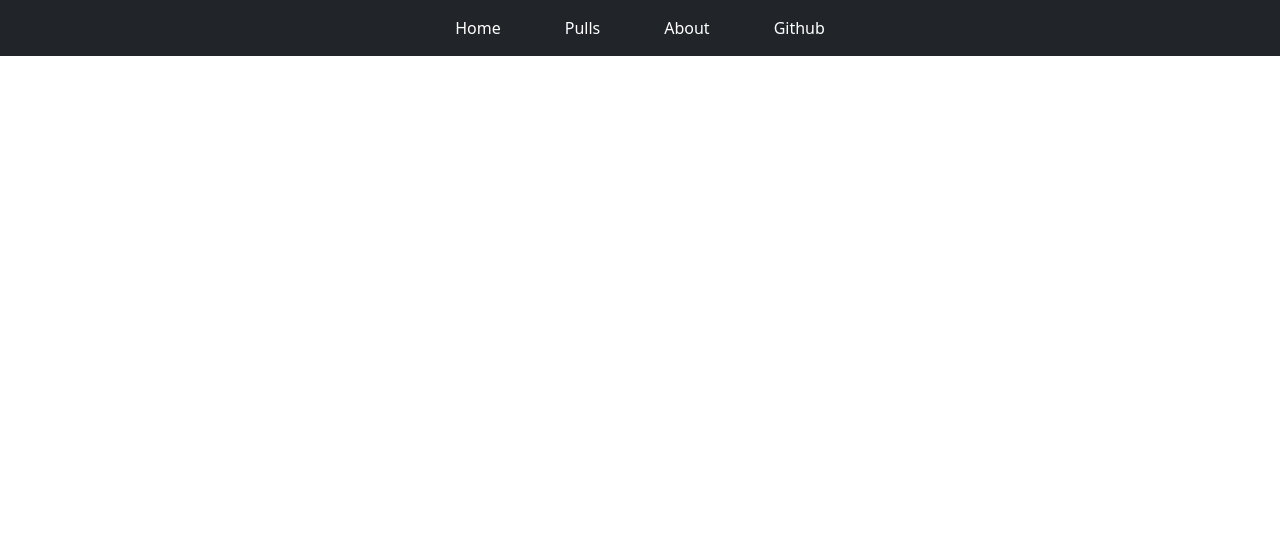
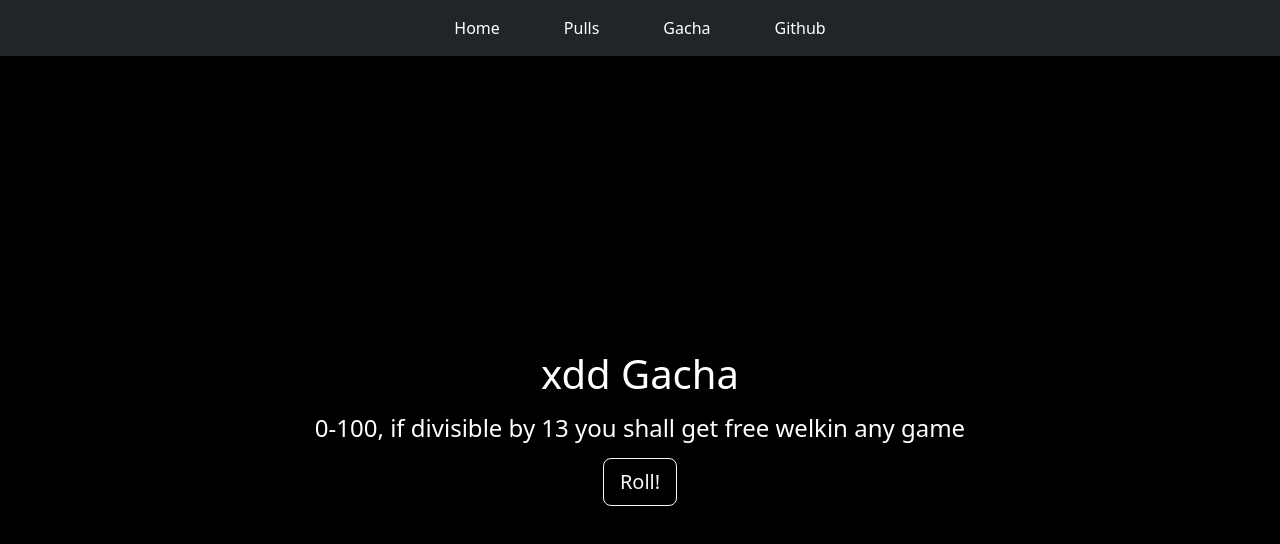
Before and after one commit to cuongh1799/cartpull, a React (Vite) app: page /gacha in a window 1280 px wide. Shown: the top 544 px of the page. Built offline with nearby package versions, Linux system fonts and the light colour scheme.

Commit message:
Add Gacha and About pages, update routing in App component, and modify Header links

```diff
--- a/src/App.jsx
+++ b/src/App.jsx
@@ -3,6 +3,8 @@ import Header from "./Components/Header";
 import Home from "./Pages/Home";
 import Pulls from "./Pages/Pulls";
 import { AnimatePresence, motion } from "framer-motion";
+import Gacha from "./Pages/Gacha";
+import About from "./Pages/About";
 
 export default function App() {
   return (
@@ -27,6 +29,8 @@ export default function App() {
           }
         />
         <Route path="/pulls" element={<Pulls />} />
+        <Route path="/gacha" element={<Gacha />} />
+        <Route path="/about" element={<About/>} />
       </Routes>
     </>
   );
--- a/src/Components/Header.jsx
+++ b/src/Components/Header.jsx
@@ -14,8 +14,11 @@ export default function Header() {
                 <a className="nav-link text-white" href="/pulls">Pulls</a>
               </li>
               <li className="nav-item mx-4">
-                <a className="nav-link text-white" href="#">About</a>
+                <a className="nav-link text-white" href="/gacha">Gacha</a>
               </li>
+              {/* <li className="nav-item mx-4">
+                <a className="nav-link text-white" href="/about">About</a>
+              </li> */}
               <li className="nav-item mx-4">
                 <a className="nav-link text-white" href="https://github.com/cuongh1799/cartpull">Github</a>
               </li>
--- /dev/null
+++ b/src/Pages/About.jsx
@@ -0,0 +1,73 @@
+import React, { useEffect, useState } from "react";
+
+const GITHUB_USERNAME = "cuongh1799";
+
+export default function About() {
+  const [profile, setProfile] = useState(null);
+  const [repos, setRepos] = useState([]);
+  const [readme, setReadme] = useState("");
+  const [loading, setLoading] = useState(true);
+
+  useEffect(() => {
+    // Fetch user profile
+    fetch(`https://api.github.com/users/${GITHUB_USERNAME}`)
+      .then(res => res.json())
+      .then(data => setProfile(data));
+
+    // Fetch repos
+    fetch(`https://api.github.com/users/${GITHUB_USERNAME}/repos?sort=updated&per_page=3`)
+      .then(res => res.json())
+      .then(setRepos);
+
+    // Fetch profile README (from username/username repo)
+    fetch(`https://api.github.com/repos/${GITHUB_USERNAME}/${GITHUB_USERNAME}/readme`)
+      .then(res => res.json())
+      .then(readmeData => {
+        if (readmeData.content) {
+          setReadme(atob(readmeData.content.replace(/\n/g, "")));
+        }
+        setLoading(false);
+      });
+  }, []);
+
+  return (
+    <div className="container py-5 text-white">
+      <h1>About Me</h1>
+      {profile && (
+        <div className="mb-4">
+          <img
+            src={profile.avatar_url}
+            alt="avatar"
+            style={{ width: 100, borderRadius: "50%" }}
+          />
+          <h2 className="mt-2">{profile.name || profile.login}</h2>
+          <p>{profile.bio}</p>
+          <a href={profile.html_url} target="_blank" rel="noopener noreferrer" className="text-info">
+            @{profile.login}
+          </a>
+        </div>
+      )}
+
+      <h3>Recent Repositories</h3>
+      <ul>
+        {repos.map(repo => (
+          <li key={repo.id}>
+            <a href={repo.html_url} target="_blank" rel="noopener noreferrer" className="text-info">
+              {repo.name}
+            </a>
+            {repo.description && <span className="text-muted"> — {repo.description}</span>}
+          </li>
+        ))}
+      </ul>
+
+      <h3 className="mt-4">Profile README</h3>
+      {loading ? (
+        <p>Loading...</p>
+      ) : (
+        <pre style={{ background: "#222", padding: 16, borderRadius: 8, overflowX: "auto" }}>
+          {readme}
+        </pre>
+      )}
+    </div>
+  );
+}
--- /dev/null
+++ b/src/Pages/Gacha.jsx
@@ -0,0 +1,63 @@
+import React, { useState } from "react";
+import backgroundVideo from "../Assets/cart.mp4"; // Replace with your actual path
+
+export default function Gacha() {
+  const [result, setResult] = useState(null);
+
+  // Handle the roll logic
+  const handleRoll = () => {
+    const roll = Math.floor(Math.random() * 101); // 0-100 inclusive
+    if (roll === 0) {
+      setResult({ roll, message: "🎉 SUPER WIN! You rolled 0! 🎉" });
+    } else if (roll % 13 === 0) {
+      setResult({ roll, message: `✨ You WIN! ${roll} is divisible by 13! ✨` });
+    } else {
+      setResult({ roll, message: `😢 You lose! You rolled ${roll}. Try again!` });
+    }
+  };
+
+  // Reset the result to roll again
+  const handleReset = () => setResult(null);
+
+  return (
+    <>
+      <div style={{ position: "relative", height: "calc(100vh - 7vh)", overflow: "hidden" }}>
+        {/* Overlay content */}
+        <div
+          className="d-flex justify-content-center align-items-center text-white text-center"
+          style={{
+            backgroundColor: "rgb(0, 0, 0)",
+            height: "100%",
+            position: "relative",
+            zIndex: 1,
+          }}
+        >
+          <div>
+            <h1 className="mb-3">xdd Gacha</h1>
+            <h4 className="mb-3">
+              0-100, if divisible by 13 you shall get free welkin any game
+            </h4>
+            {!result ? (
+              <button
+                className="btn btn-outline-light btn-lg"
+                onClick={handleRoll}
+              >
+                Roll!
+              </button>
+            ) : (
+              <div>
+                <h2>{result.message}</h2>
+                <button
+                  className="btn btn-outline-light btn-lg mt-3"
+                  onClick={handleReset}
+                >
+                  Try Again
+                </button>
+              </div>
+            )}
+          </div>
+        </div>
+      </div>
+    </>
+  );
+}
--- a/src/Pages/Home.jsx
+++ b/src/Pages/Home.jsx
@@ -1,5 +1,5 @@
 import Header from "../Components/Header";
-import backgroundVideo from "../Assets/cart.mp4"; // Replace with your actual path
+import backgroundVideo from "../Assets/cart.mp4";
 
 export default function Home() {
   return (
```
